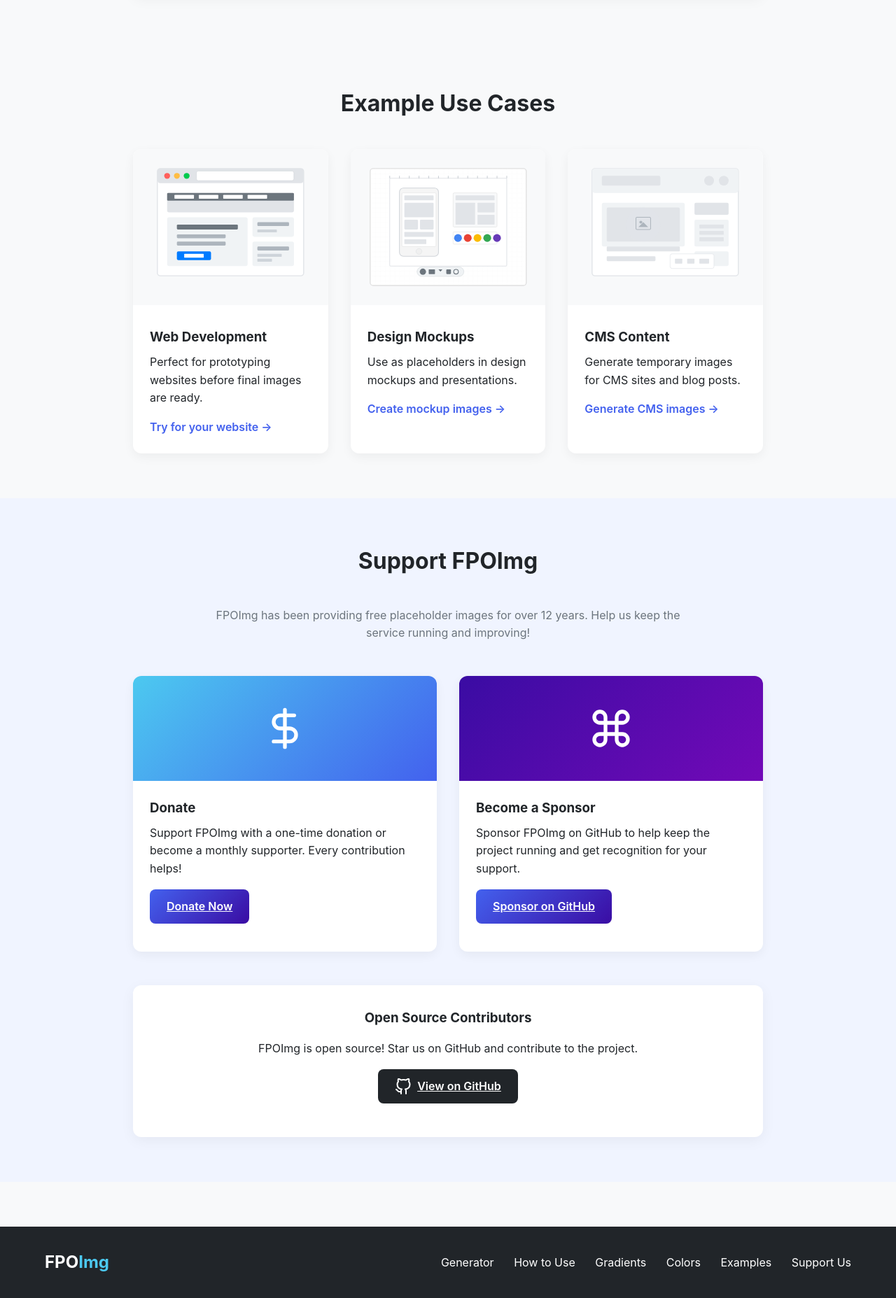
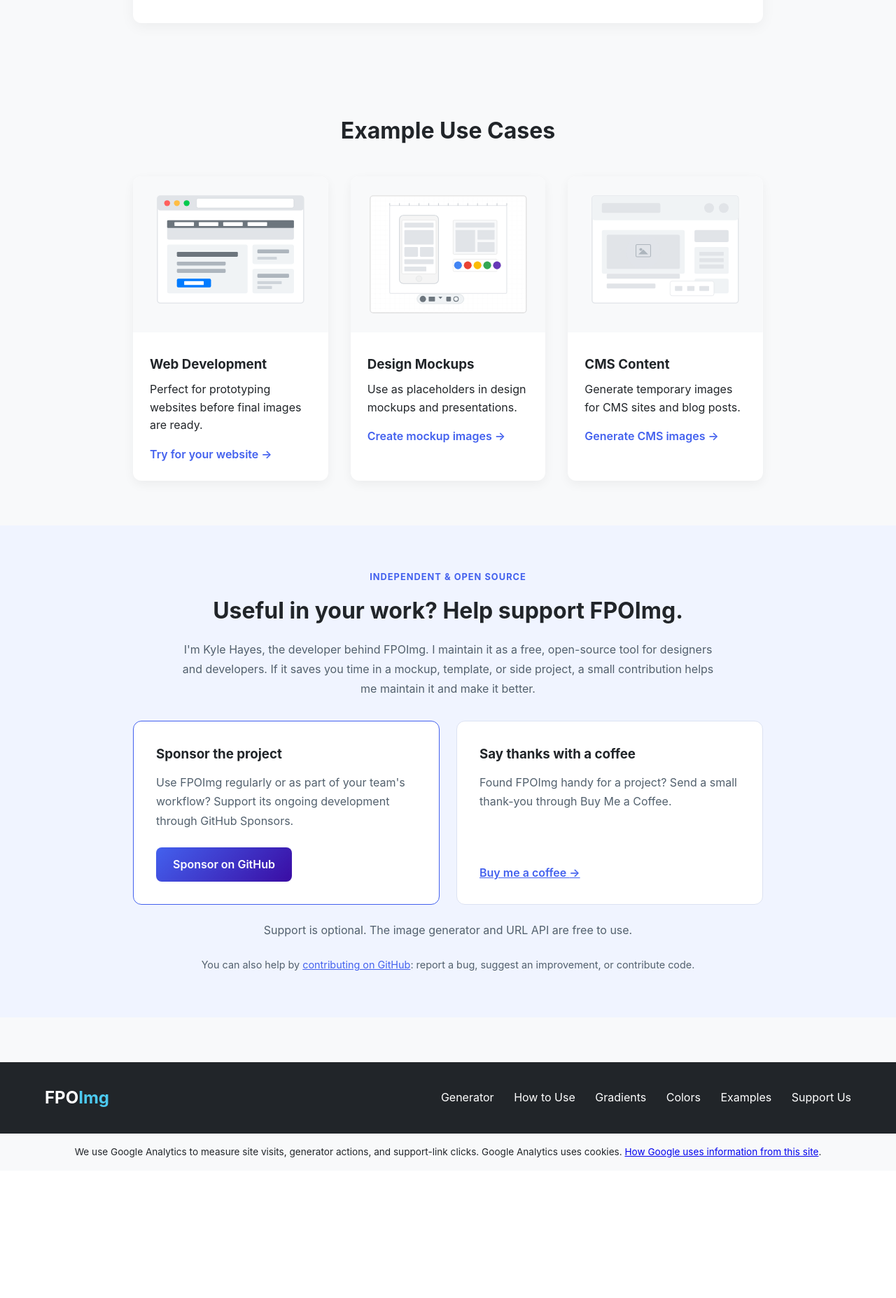
Before and after one commit to kylehayes/fpoimg, a Flask app: page / in a window 1280 px wide. Shown: the part 3440-5295 px from the top of the page at 70% size. After the commit the page ends 5094 px from the top, so only its background shows below. Run offline with Flask 3, Linux system fonts and the light colour scheme.

Commit message:
feat: make the voluntary support invitation clearer

```diff
--- a/static/css/styles2.css
+++ b/static/css/styles2.css
@@ -518,3 +518,94 @@
         display: block;
     }
 }
+/* Voluntary support invitation */
+.support-section {
+    scroll-margin-top: 5rem;
+    background: #f0f4ff;
+}
+.support-intro {
+    max-width: 760px;
+    margin: 0 auto 2rem;
+    text-align: center;
+}
+.support-eyebrow {
+    color: var(--primary);
+    font-size: 0.8rem;
+    font-weight: 700;
+    letter-spacing: 0.08em;
+    text-transform: uppercase;
+    margin-bottom: 0.75rem;
+}
+.support-intro .section-title {
+    margin-bottom: 1rem;
+}
+.support-intro > p:last-child {
+    color: #52606d;
+    line-height: 1.75;
+}
+.support-options {
+    display: grid;
+    grid-template-columns: repeat(2, minmax(0, 1fr));
+    gap: 1.5rem;
+    max-width: 900px;
+    margin: 0 auto;
+}
+.support-option {
+    display: flex;
+    flex-direction: column;
+    align-items: flex-start;
+    padding: 2rem;
+    background: white;
+    border: 1px solid #dce2f2;
+    border-radius: 12px;
+}
+.support-option-primary {
+    border-color: var(--primary);
+}
+.support-option h3 {
+    margin-bottom: 0.75rem;
+}
+.support-option p {
+    color: #52606d;
+    margin-bottom: 1.5rem;
+    line-height: 1.7;
+}
+.support-option .generate-btn {
+    margin: auto 0 0;
+    text-align: center;
+    text-decoration: none;
+}
+.support-secondary-link {
+    margin-top: auto;
+    color: var(--primary);
+    font-weight: 600;
+}
+.support-reassurance,
+.support-contribute {
+    max-width: 760px;
+    margin: 1.5rem auto 0;
+    text-align: center;
+    color: #52606d;
+    line-height: 1.6;
+}
+.support-contribute {
+    font-size: 0.9rem;
+}
+.support-contribute a,
+.support-prompt a {
+    color: var(--primary);
+}
+.support-prompt {
+    margin-top: 1rem;
+    font-size: 0.9rem;
+    color: #52606d;
+    line-height: 1.6;
+}
+@media (max-width: 640px) {
+    .support-options {
+        grid-template-columns: 1fr;
+    }
+    .support-option {
+        padding: 1.5rem;
+    }
+}
--- a/templates/docs.html
+++ b/templates/docs.html
@@ -17,6 +17,8 @@
     table { width: 100%; border-collapse: collapse; font-size: .9rem; }
     th, td { text-align: left; padding: .75rem; border-bottom: 1px solid #d9dfeb; vertical-align: top; }
     th { background: #edf1f8; } .method { color: #17633c; }
+    .support-note { margin: 1.5rem 0; padding: 1rem 1.25rem; border: 1px solid #d9dfeb; border-radius: 8px; background: white; }
+    .support-note p { margin: 0; }
     .muted { color: #506079; } nav ul { padding-left: 1.25rem; }
     @media (max-width: 600px) { article { padding: 1rem; } h2 { font-size: 1.25rem; } }
   </style>
@@ -33,6 +35,9 @@
     <pre><code>&lt;img src="https://fpoimg.com/1200x630?gradient=ocean&amp;amp;text=Blog+Cover&amp;amp;dims=false"
      width="1200" height="630" alt="Blog cover placeholder"&gt;</code></pre>
     <p>Omit the extension for PNG. For other formats use URLs such as <a href="/400x300.webp?text=Card"><code>/400x300.webp?text=Card</code></a> or <a href="/400x300.svg?gradient=sunset"><code>/400x300.svg?gradient=sunset</code></a>.</p>
+    <aside class="support-note" aria-label="Support FPOImg">
+      <p><strong>Using FPOImg in your work?</strong> I'm Kyle Hayes, and I maintain this free, open-source tool. If it saves you time, you can <a data-support-provider="github_sponsors" href="https://github.com/sponsors/kylehayes" target="_blank" rel="noopener">sponsor the project on GitHub</a> or <a data-support-provider="buy_me_a_coffee" href="https://buymeacoffee.com/kylehayes" target="_blank" rel="noopener">buy me a coffee</a>. Support is optional.</p>
+    </aside>
     <nav aria-label="API endpoints">
       <h2>Endpoints</h2>
       <ul>{% for path, item in spec.paths.items() %}
--- a/templates/home2.html
+++ b/templates/home2.html
@@ -144,6 +144,7 @@
                         </span> "&gt;
                         <button class="copy-btn" id="copy-btn">Copy</button>
                     </div>
+                    <p class="support-prompt">FPOImg is free to use. If it saves you time, <a href="#support">help support the project</a>.</p>
                 </div>
             </div>
         </div>
@@ -421,67 +422,27 @@
         </div>
     </section>
 
-    <section id="support" class="section" style="background-color: #f0f4ff;">
+    <section id="support" class="section support-section" aria-labelledby="support-title">
         <div class="container">
-            <h2 class="section-title">Support FPOImg</h2>
-            <p style="text-align: center; max-width: 700px; margin: 0 auto 3rem; color: var(--gray);">
-                FPOImg has been providing free placeholder images for over 12 years. Help us keep the service running and improving!
-            </p>
-
-            <div class="sample-section">
-                <div class="sample-card">
-                    <div style="height: 150px; display: flex; align-items: center; justify-content: center; background: linear-gradient(135deg, #4cc9f0, #4361ee); color: white;">
-                        <svg xmlns="http://www.w3.org/2000/svg" width="64" height="64" viewBox="0 0 24 24" fill="none" stroke="currentColor" stroke-width="2" stroke-linecap="round" stroke-linejoin="round">
-                            <path d="M12 2v20M17 5H9.5a3.5 3.5 0 0 0 0 7h5a3.5 3.5 0 0 1 0 7H6"></path>
-                        </svg>
-                    </div>
-                    <div class="sample-content">
-                        <h3 class="sample-title">Donate</h3>
-                        <p>Support FPOImg with a one-time donation or become a monthly supporter. Every contribution helps!</p>
-                        <a data-support-provider="buy_me_a_coffee" href="https://buymeacoffee.com/kylehayes" target="_blank" class="generate-btn" style="display: inline-block; margin-top: 1rem;">Donate Now</a>
-                    </div>
+            <div class="support-intro">
+                <p class="support-eyebrow">Independent &amp; open source</p>
+                <h2 id="support-title" class="section-title">Useful in your work? Help support FPOImg.</h2>
+                <p>I'm Kyle Hayes, the developer behind FPOImg. I maintain it as a free, open-source tool for designers and developers. If it saves you time in a mockup, template, or side project, a small contribution helps me maintain it and make it better.</p>
+            </div>
+            <div class="support-options">
+                <div class="support-option support-option-primary">
+                    <h3>Sponsor the project</h3>
+                    <p>Use FPOImg regularly or as part of your team's workflow? Support its ongoing development through GitHub Sponsors.</p>
+                    <a data-support-provider="github_sponsors" href="https://github.com/sponsors/kylehayes" target="_blank" rel="noopener" class="generate-btn">Sponsor on GitHub</a>
                 </div>
-
-                <div class="sample-card">
-                    <div style="height: 150px; display: flex; align-items: center; justify-content: center; background: linear-gradient(135deg, #3a0ca3, #7209b7); color: white;">
-                        <svg xmlns="http://www.w3.org/2000/svg" width="64" height="64" viewBox="0 0 24 24" fill="none" stroke="currentColor" stroke-width="2" stroke-linecap="round" stroke-linejoin="round">
-                            <path d="M18 3a3 3 0 0 0-3 3v12a3 3 0 0 0 3 3 3 3 0 0 0 3-3 3 3 0 0 0-3-3H6a3 3 0 0 0-3 3 3 3 0 0 0 3 3 3 3 0 0 0 3-3V6a3 3 0 0 0-3-3 3 3 0 0 0-3 3 3 3 0 0 0 3 3h12a3 3 0 0 0 3-3 3 3 0 0 0-3-3z"></path>
-                        </svg>
-                    </div>
-                    <div class="sample-content">
-                        <h3 class="sample-title">Become a Sponsor</h3>
-                        <p>Sponsor FPOImg on GitHub to help keep the project running and get recognition for your support.</p>
-                        <a data-support-provider="github_sponsors" href="https://github.com/sponsors/kylehayes" target="_blank" class="generate-btn" style="display: inline-block; margin-top: 1rem;">Sponsor on GitHub</a>
-                    </div>
+                <div class="support-option">
+                    <h3>Say thanks with a coffee</h3>
+                    <p>Found FPOImg handy for a project? Send a small thank-you through Buy Me a Coffee.</p>
+                    <a data-support-provider="buy_me_a_coffee" href="https://buymeacoffee.com/kylehayes" target="_blank" rel="noopener" class="support-secondary-link">Buy me a coffee <span aria-hidden="true">→</span></a>
                 </div>
-
-                <!-- <div class="sample-card">
-                    <div style="height: 150px; display: flex; align-items: center; justify-content: center; background: linear-gradient(135deg, #f72585, #b5179e); color: white;">
-                        <svg xmlns="http://www.w3.org/2000/svg" width="64" height="64" viewBox="0 0 24 24" fill="none" stroke="currentColor" stroke-width="2" stroke-linecap="round" stroke-linejoin="round">
-                            <path d="M14.5 2H6a2 2 0 0 0-2 2v16a2 2 0 0 0 2 2h12a2 2 0 0 0 2-2V7.5L14.5 2z"></path>
-                            <polyline points="14 2 14 8 20 8"></polyline>
-                            <path d="M16 13H8"></path>
-                            <path d="M16 17H8"></path>
-                            <path d="M10 9H8"></path>
-                        </svg>
-                    </div>
-                    <div class="sample-content">
-                        <h3 class="sample-title">Premium API</h3>
-                        <p>For high-volume users, our Premium API offers higher limits, additional customization options, and SLA guarantees.</p>
-                        <a href="#" class="generate-btn" style="display: inline-block; margin-top: 1rem;">Learn More</a>
-                    </div>
-                </div> -->
             </div>
-
-            <div style="background-color: white; border-radius: 12px; padding: 2rem; box-shadow: 0 5px 20px rgba(0,0,0,0.05); max-width: 900px; margin: 3rem auto 0; text-align: center;">
-                <h3 style="margin-bottom: 1rem;">Open Source Contributors</h3>
-                <p>FPOImg is open source! Star us on GitHub and contribute to the project.</p>
-                <a href="https://github.com/kylehayes/fpoimg" target="_blank" class="generate-btn" style="display: inline-block; margin-top: 1rem; background: var(--dark);">
-                    <svg xmlns="http://www.w3.org/2000/svg" width="24" height="24" viewBox="0 0 24 24" fill="none" stroke="currentColor" stroke-width="2" stroke-linecap="round" stroke-linejoin="round" style="margin-right: 8px; vertical-align: middle;">
-                        <path d="M9 19c-5 1.5-5-2.5-7-3m14 6v-3.87a3.37 3.37 0 0 0-.94-2.61c3.14-.35 6.44-1.54 6.44-7A5.44 5.44 0 0 0 20 4.77 5.07 5.07 0 0 0 19.91 1S18.73.65 16 2.48a13.38 13.38 0 0 0-7 0C6.27.65 5.09 1 5.09 1A5.07 5.07 0 0 0 5 4.77a5.44 5.44 0 0 0-1.5 3.78c0 5.42 3.3 6.61 6.44 7A3.37 3.37 0 0 0 9 18.13V22"></path>
-                    </svg>View on GitHub
-                </a>
-            </div>
+            <p class="support-reassurance">Support is optional. The image generator and URL API are free to use.</p>
+            <p class="support-contribute">You can also help by <a href="https://github.com/kylehayes/fpoimg" target="_blank" rel="noopener">contributing on GitHub</a>: report a bug, suggest an improvement, or contribute code.</p>
         </div>
     </section>
 
```
